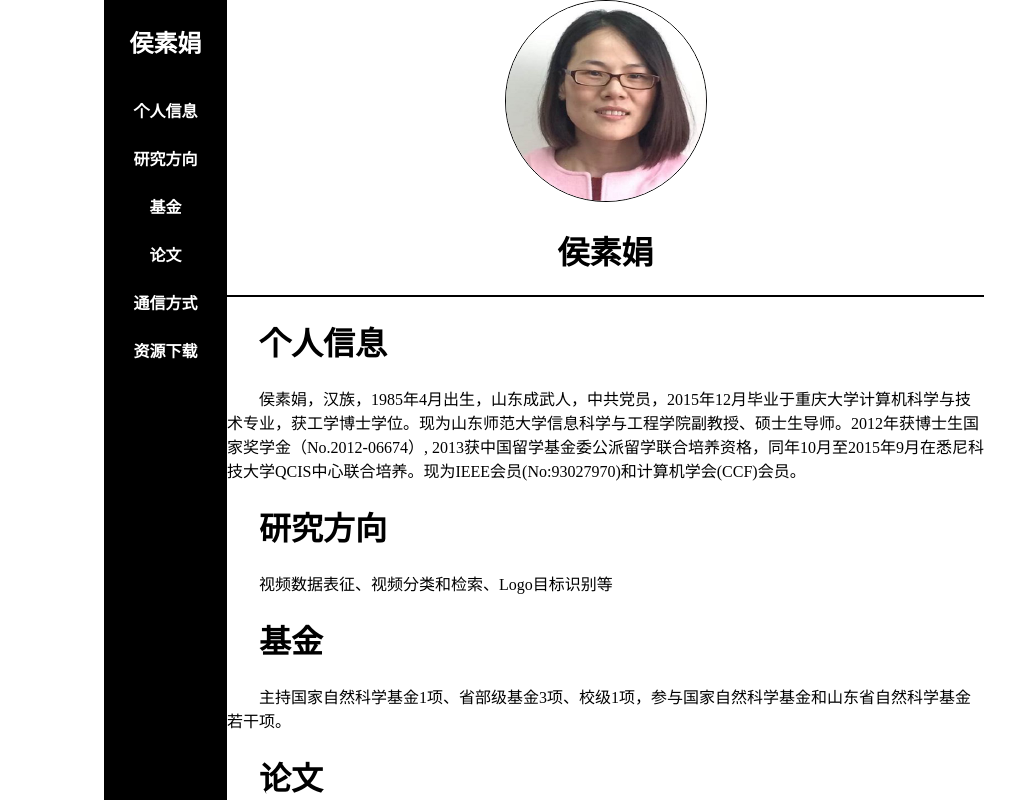
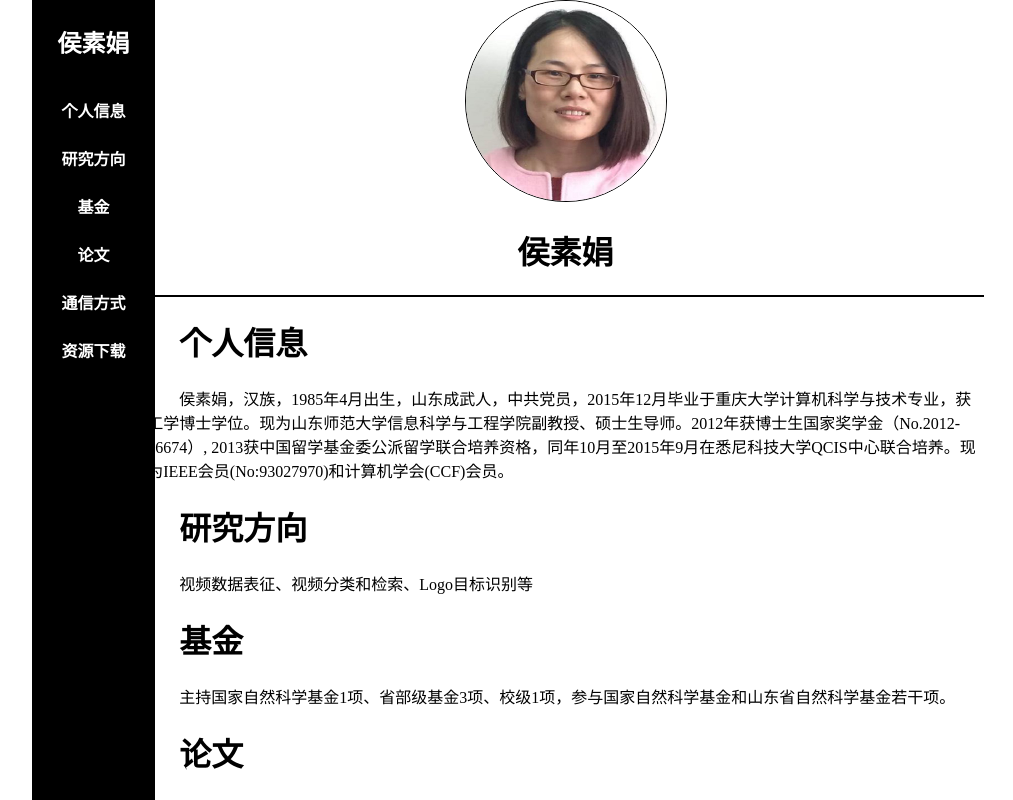
Before and after one commit to Yzhongming/Yzhongming.github.io, a plain HTML site: page index.html in a window 1280 px wide. Shown: the whole page, without its empty margins (96-1109 px from the left). Drawn offline with Linux system fonts and the light colour scheme.

Commit message:
Update index.html

```diff
--- a/index.html
+++ b/index.html
@@ -25,7 +25,7 @@
 			top:0px;
 			text-align: center;
 			color: white;
-			left:200px;
+			left:10%;
 			bottom:0;
 			background-color: black;
 			line-height: 3em;
@@ -36,7 +36,7 @@
 			overflow: hidden;
 			overflow-y:scroll;
 			position: fixed;
-			left: 323px;
+			left: 19%;
 			top: 0px;
 			right: 0px;
 			padding-right: 200px;
```
